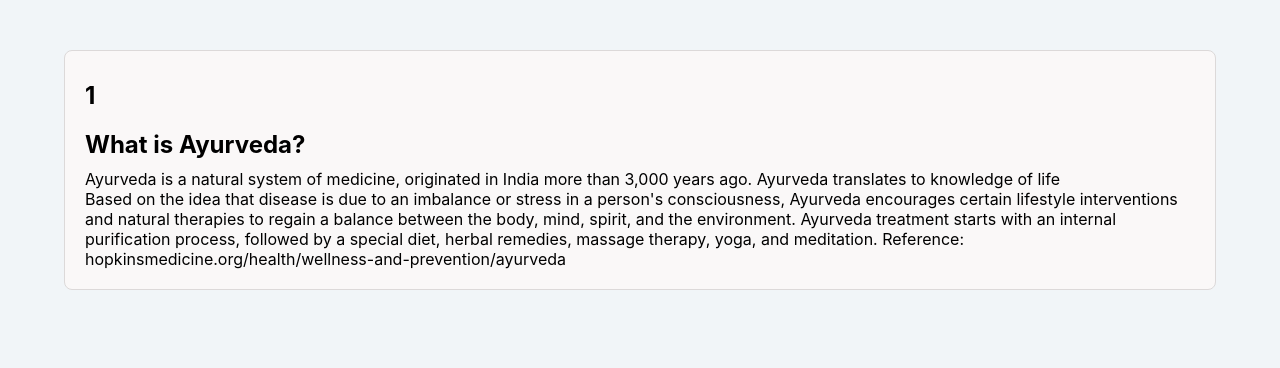
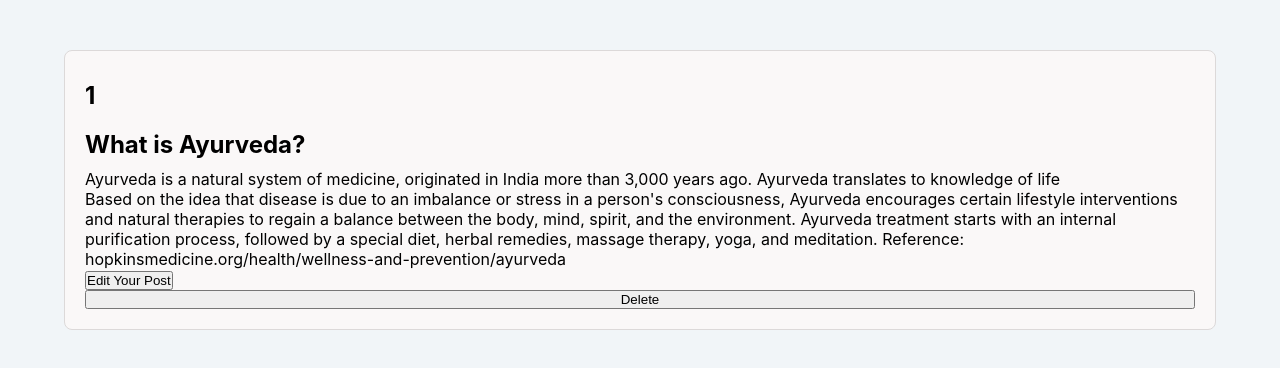
Before and after one commit to Noi-Git/http-methods, a React (Create React App) app: page /detail/1 in a window 1280 px wide. Shown: the top 368 px of the page. Built offline with nearby package versions, Linux system fonts and the light colour scheme; data requests are answered from the project's data file.

Commit message:
config detail page

```diff
--- a/src/components/DetailPage.jsx
+++ b/src/components/DetailPage.jsx
@@ -1,11 +1,22 @@
 import { useEffect, useState } from 'react';
 import axios from 'axios';
-import { useParams } from 'react-router-dom';
+import { useParams, useNavigate, Link } from 'react-router-dom';
 
 const DetailPage = ({}) => {
   const { id } = useParams();
   console.log('--- params ---', id);
   const [post, setPost] = useState(null);
+  const navigate = useNavigate();
+
+  const handleDelete = async () => {
+    try {
+      const delet = await axios.delete('http://localhost:3000/posts/' + id);
+      console.log('post deleted');
+      navigate('/');
+    } catch (error) {
+      console.log(error);
+    }
+  };
 
   useEffect(() => {
     const getDetails = async () => {
@@ -28,6 +39,12 @@ const DetailPage = ({}) => {
               __html: post.description,
             }}
           />
+          <Link to={`/edit/${id}`}>
+            <button className='edit-button'>Edit Your Post</button>
+          </Link>
+          <button className='delete-post' onClick={handleDelete}>
+            Delete
+          </button>
         </article>
       )}
     </section>
```
